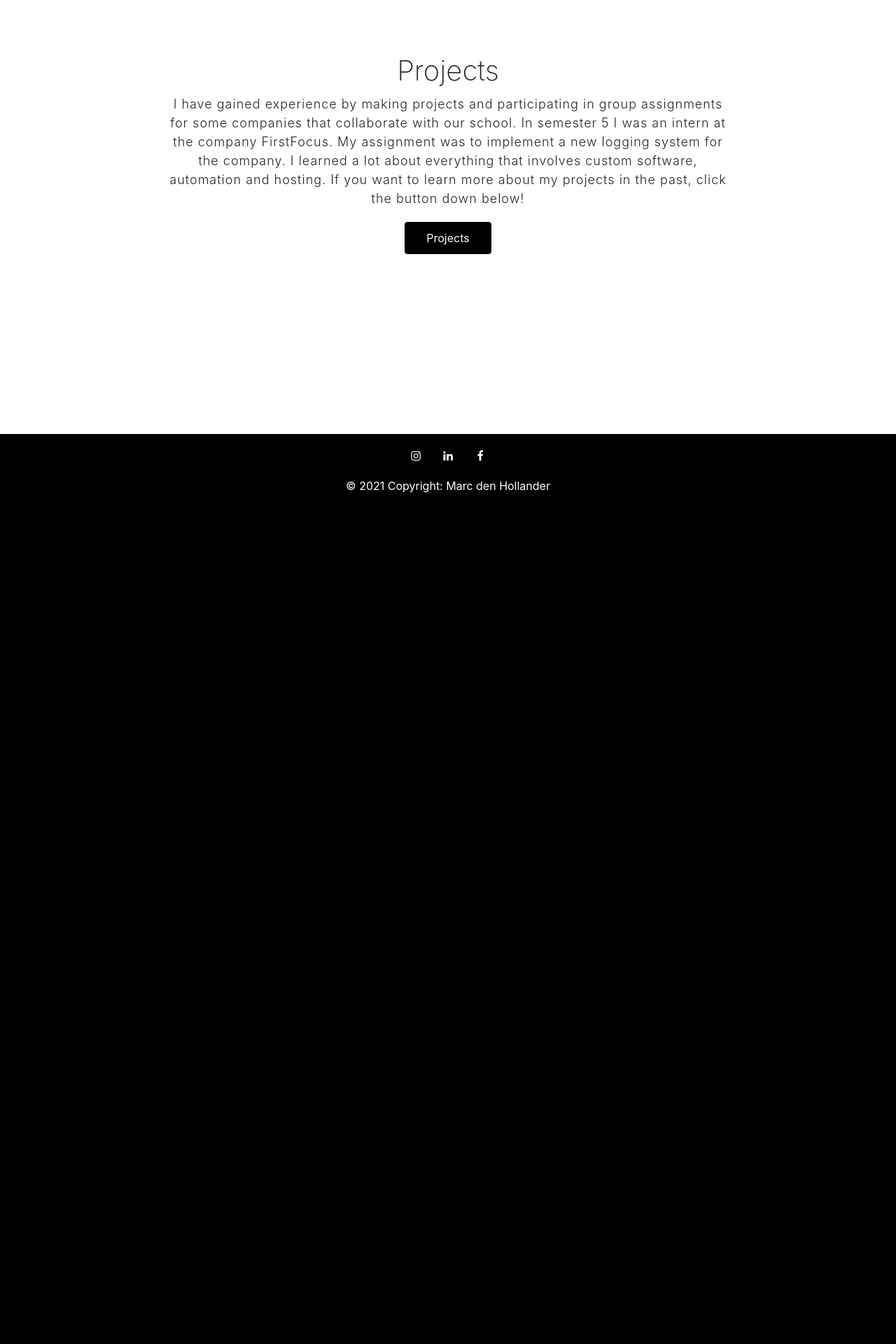
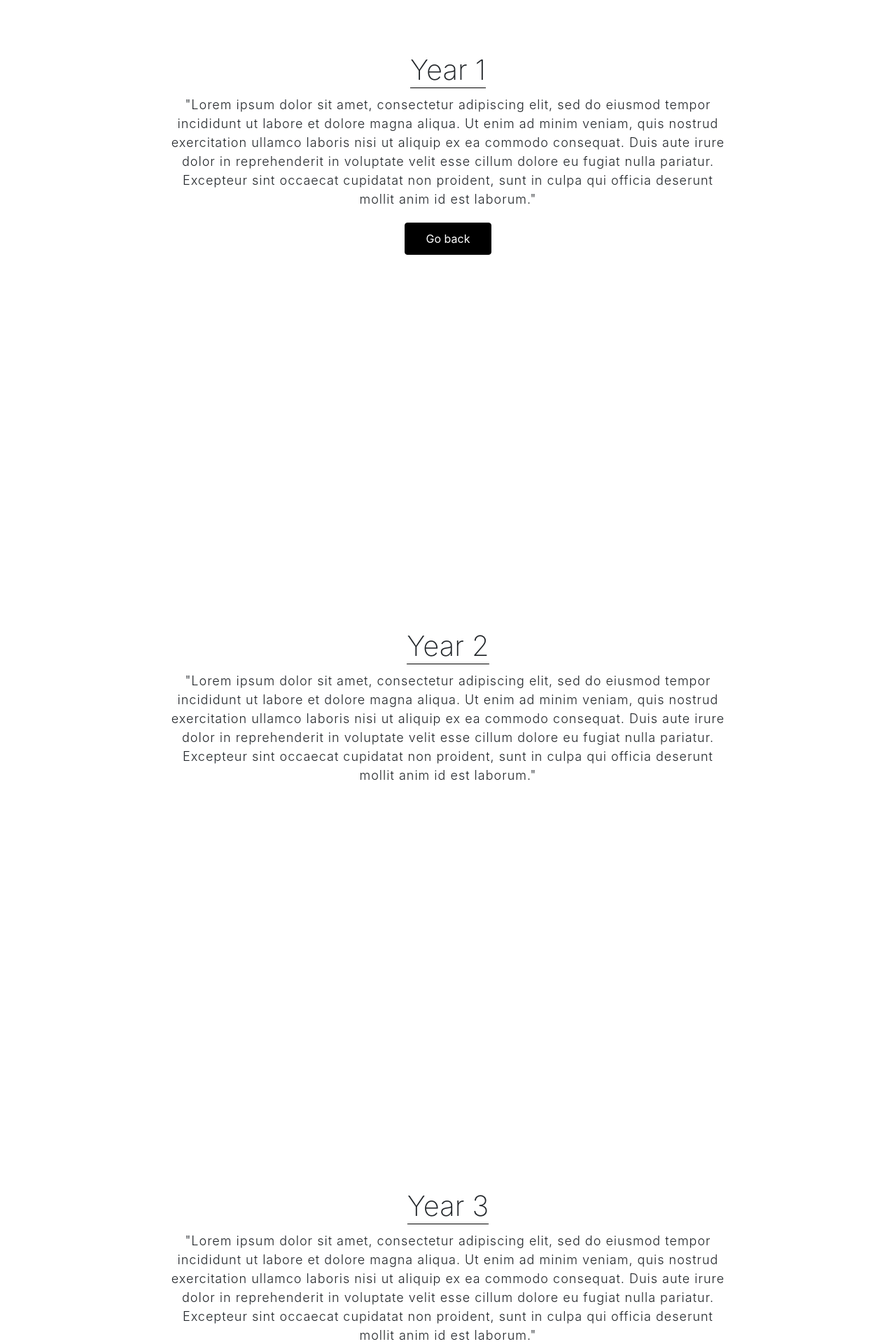
Before and after one commit to Marc-2000/portfolio, a Nuxt app: page /projects in a window 1280 px wide. Shown: the part 180-2100 px from the top of the page at 70% size. Before the commit the page ends 910 px from the top, so only its background shows below. Built offline with nearby package versions, Linux system fonts and the light colour scheme.

Commit message:
Made projects page and docker config

```diff
--- a/components/about.vue
+++ b/components/about.vue
@@ -1,5 +1,5 @@
 <template>
-  <section class="sec about" id="about">
+  <section class="sec" id="about">
     <div class="content">
       <img class="profilepic" src="~/assets/images/profilepicture.webp" alt="" />
       <div class="mxw800p">
--- a/components/experience.vue
+++ b/components/experience.vue
@@ -1,5 +1,5 @@
 <template>
-  <section class="sec about" id="experience">
+  <section class="sec" id="experience">
     <div class="content">
       <div class="mxw800p">
         <h3>Experience</h3>
--- a/components/footer.vue
+++ b/components/footer.vue
@@ -24,7 +24,7 @@
           rel="noopener noreferrer"
         ></a>
       </section>
-      <p style="color: white">© 2021 Copyright: Marc den Hollander</p>
+      <p style="color: white">© 2022 Copyright: Marc den Hollander</p>
     </div>
   </footer>
 </template>
--- a/components/skills.vue
+++ b/components/skills.vue
@@ -1,5 +1,5 @@
 <template>
-  <section class="sec about" id="skills">
+  <section class="sec" id="skills">
     <div class="content">
       <div class="mxw800p">
         <h3>My skills</h3>
--- /dev/null
+++ b/components/year1.vue
@@ -0,0 +1,110 @@
+<template>
+  <section class="sec">
+    <div class="content">
+      <div class="mxw800p">
+        <h3 class="underline">Year 1</h3>
+        <p>
+          "Lorem ipsum dolor sit amet, consectetur adipiscing elit, sed do
+          eiusmod tempor incididunt ut labore et dolore magna aliqua. Ut enim ad
+          minim veniam, quis nostrud exercitation ullamco laboris nisi ut
+          aliquip ex ea commodo consequat. Duis aute irure dolor in
+          reprehenderit in voluptate velit esse cillum dolore eu fugiat nulla
+          pariatur. Excepteur sint occaecat cupidatat non proident, sunt in
+          culpa qui officia deserunt mollit anim id est laborum."
+        </p>
+        <NuxtLink class="btn" to="/#experience">Go back</NuxtLink>
+      </div>
+    </div>
+  </section>
+</template>
+
+<style scoped>
+.btn {
+  position: relative;
+  display: inline-block;
+  padding: 10px 30px;
+  border: 1px solid #000;
+  text-decoration: none;
+  background: #000;
+  color: #fff;
+}
+
+.sec {
+  background: #fff;
+  padding: 100px;
+  min-height: 100vh;
+  display: flex;
+  justify-content: center;
+  align-items: center;
+}
+
+.sec .content {
+  position: relative;
+  text-align: center;
+  width: 100%;
+}
+
+p {
+  position: relative;
+  font-size: 18px;
+  font-weight: 300;
+  margin-bottom: 20px;
+  letter-spacing: 1px;
+}
+
+.mxw800p {
+  max-width: 800px;
+  margin: 0 auto;
+}
+h3 {
+  font-size: 40px;
+  font-weight: 200;
+  margin-bottom: 10px;
+}
+
+.underline{
+    display:inline-block;
+    border-bottom:1px solid black;
+    padding-bottom:1px;
+}
+
+.services {
+  position: relative;
+  display: grid;
+  grid-template-columns: repeat(auto-fit, minmax(300px, 1fr));
+  grid-gap: 20px;
+  max-width: 100%;
+  margin-top: 40px;
+}
+.services .box {
+  width: 350px;
+  margin: 0 auto;
+  margin-top: 25px;
+  background: #fff;
+  padding: 20px;
+  width: 300px;
+  box-shadow: 0 15px 30px rgba(0, 0, 0, 0.05);
+}
+.services .box h2 {
+  font-size: 18px;
+  margin-bottom: 10px;
+  text-transform: uppercase;
+  font-weight: 700;
+}
+
+@media (max-width: 992px) {
+  .sec {
+    padding: 100px 50px 50px 50px;
+  }
+  h3 {
+    font-size: 36px;
+    line-height: 1em;
+  }
+  .services {
+    grid-template-columns: repeat(auto-fit, minmax(100%, 1fr));
+  }
+  .services .box {
+    width: 100%;
+  }
+}
+</style>
--- a/components/projects.vue
+++ b/components/year2.vue
@@ -1,17 +1,17 @@
 <template>
-  <section class="sec about" id="experience">
+  <section class="sec">
     <div class="content">
       <div class="mxw800p">
-        <h3>Projects</h3>
+        <h3 class="underline">Year 2</h3>
         <p>
-          I have gained experience by making projects and participating in group
-          assignments for some companies that collaborate with our school. In
-          semester 5 I was an intern at the company FirstFocus. My assignment
-          was to implement a new logging system for the company. I learned a lot
-          about everything that involves custom software, automation and
-          hosting. If you want to learn more about my projects in the past, click the button down below!
+          "Lorem ipsum dolor sit amet, consectetur adipiscing elit, sed do
+          eiusmod tempor incididunt ut labore et dolore magna aliqua. Ut enim ad
+          minim veniam, quis nostrud exercitation ullamco laboris nisi ut
+          aliquip ex ea commodo consequat. Duis aute irure dolor in
+          reprehenderit in voluptate velit esse cillum dolore eu fugiat nulla
+          pariatur. Excepteur sint occaecat cupidatat non proident, sunt in
+          culpa qui officia deserunt mollit anim id est laborum."
         </p>
-        <a href="/projects" class="btn">Projects</a>
       </div>
     </div>
   </section>
@@ -61,6 +61,12 @@ h3 {
   margin-bottom: 10px;
 }
 
+.underline{
+    display:inline-block;
+    border-bottom:1px solid black;
+    padding-bottom:1px;
+}
+
 .services {
   position: relative;
   display: grid;
--- /dev/null
+++ b/components/year3.vue
@@ -0,0 +1,109 @@
+<template>
+  <section class="sec">
+    <div class="content">
+      <div class="mxw800p">
+        <h3 class="underline">Year 3</h3>
+        <p>
+          "Lorem ipsum dolor sit amet, consectetur adipiscing elit, sed do
+          eiusmod tempor incididunt ut labore et dolore magna aliqua. Ut enim ad
+          minim veniam, quis nostrud exercitation ullamco laboris nisi ut
+          aliquip ex ea commodo consequat. Duis aute irure dolor in
+          reprehenderit in voluptate velit esse cillum dolore eu fugiat nulla
+          pariatur. Excepteur sint occaecat cupidatat non proident, sunt in
+          culpa qui officia deserunt mollit anim id est laborum."
+        </p>
+      </div>
+    </div>
+  </section>
+</template>
+
+<style scoped>
+.btn {
+  position: relative;
+  display: inline-block;
+  padding: 10px 30px;
+  border: 1px solid #000;
+  text-decoration: none;
+  background: #000;
+  color: #fff;
+}
+
+.sec {
+  background: #fff;
+  padding: 100px;
+  min-height: 100vh;
+  display: flex;
+  justify-content: center;
+  align-items: center;
+}
+
+.sec .content {
+  position: relative;
+  text-align: center;
+  width: 100%;
+}
+
+p {
+  position: relative;
+  font-size: 18px;
+  font-weight: 300;
+  margin-bottom: 20px;
+  letter-spacing: 1px;
+}
+
+.mxw800p {
+  max-width: 800px;
+  margin: 0 auto;
+}
+h3 {
+  font-size: 40px;
+  font-weight: 200;
+  margin-bottom: 10px;
+}
+
+.underline{
+    display:inline-block;
+    border-bottom:1px solid black;
+    padding-bottom:1px;
+}
+
+.services {
+  position: relative;
+  display: grid;
+  grid-template-columns: repeat(auto-fit, minmax(300px, 1fr));
+  grid-gap: 20px;
+  max-width: 100%;
+  margin-top: 40px;
+}
+.services .box {
+  width: 350px;
+  margin: 0 auto;
+  margin-top: 25px;
+  background: #fff;
+  padding: 20px;
+  width: 300px;
+  box-shadow: 0 15px 30px rgba(0, 0, 0, 0.05);
+}
+.services .box h2 {
+  font-size: 18px;
+  margin-bottom: 10px;
+  text-transform: uppercase;
+  font-weight: 700;
+}
+
+@media (max-width: 992px) {
+  .sec {
+    padding: 100px 50px 50px 50px;
+  }
+  h3 {
+    font-size: 36px;
+    line-height: 1em;
+  }
+  .services {
+    grid-template-columns: repeat(auto-fit, minmax(100%, 1fr));
+  }
+  .services .box {
+    width: 100%;
+  }
+}
+</style>
--- /dev/null
+++ b/components/year4.vue
@@ -0,0 +1,109 @@
+<template>
+  <section class="sec">
+    <div class="content">
+      <div class="mxw800p">
+        <h3 class="underline">Year 4</h3>
+        <p>
+          "Lorem ipsum dolor sit amet, consectetur adipiscing elit, sed do
+          eiusmod tempor incididunt ut labore et dolore magna aliqua. Ut enim ad
+          minim veniam, quis nostrud exercitation ullamco laboris nisi ut
+          aliquip ex ea commodo consequat. Duis aute irure dolor in
+          reprehenderit in voluptate velit esse cillum dolore eu fugiat nulla
+          pariatur. Excepteur sint occaecat cupidatat non proident, sunt in
+          culpa qui officia deserunt mollit anim id est laborum."
+        </p>
+      </div>
+    </div>
+  </section>
+</template>
+
+<style scoped>
+.btn {
+  position: relative;
+  display: inline-block;
+  padding: 10px 30px;
+  border: 1px solid #000;
+  text-decoration: none;
+  background: #000;
+  color: #fff;
+}
+
+.sec {
+  background: #fff;
+  padding: 100px;
+  min-height: 100vh;
+  display: flex;
+  justify-content: center;
+  align-items: center;
+}
+
+.sec .content {
+  position: relative;
+  text-align: center;
+  width: 100%;
+}
+
+p {
+  position: relative;
+  font-size: 18px;
+  font-weight: 300;
+  margin-bottom: 20px;
+  letter-spacing: 1px;
+}
+
+.mxw800p {
+  max-width: 800px;
+  margin: 0 auto;
+}
+h3 {
+  font-size: 40px;
+  font-weight: 200;
+  margin-bottom: 10px;
+}
+
+.underline{
+    display:inline-block;
+    border-bottom:1px solid black;
+    padding-bottom:1px;
+}
+
+.services {
+  position: relative;
+  display: grid;
+  grid-template-columns: repeat(auto-fit, minmax(300px, 1fr));
+  grid-gap: 20px;
+  max-width: 100%;
+  margin-top: 40px;
+}
+.services .box {
+  width: 350px;
+  margin: 0 auto;
+  margin-top: 25px;
+  background: #fff;
+  padding: 20px;
+  width: 300px;
+  box-shadow: 0 15px 30px rgba(0, 0, 0, 0.05);
+}
+.services .box h2 {
+  font-size: 18px;
+  margin-bottom: 10px;
+  text-transform: uppercase;
+  font-weight: 700;
+}
+
+@media (max-width: 992px) {
+  .sec {
+    padding: 100px 50px 50px 50px;
+  }
+  h3 {
+    font-size: 36px;
+    line-height: 1em;
+  }
+  .services {
+    grid-template-columns: repeat(auto-fit, minmax(100%, 1fr));
+  }
+  .services .box {
+    width: 100%;
+  }
+}
+</style>
--- a/pages/projects.vue
+++ b/pages/projects.vue
@@ -1,6 +1,9 @@
 <template>
   <div>
-    <Projects />
+    <Year1 />
+    <Year2 />
+    <Year3 />
+    <Year4 />
     <Footer />
   </div>
 </template>
```
Also changed, not shown: 2 other files (tests, documents, lock files or other folders).
